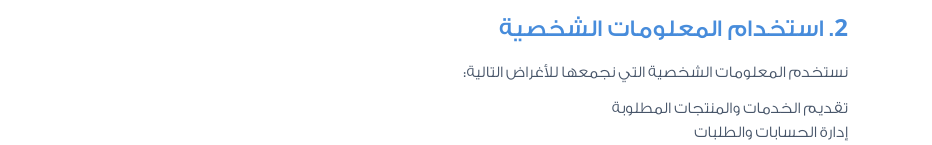
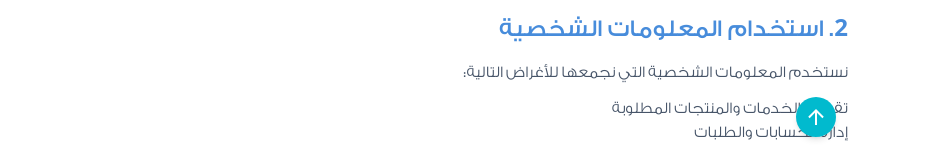
Before and after one commit to balaqytech/wathik-website, an Astro site: page /privacy-policy in a window 1280 px wide. Shown: the part 655-800 px from the top of the page, 348-1280 px from the left. Built offline with nearby package versions, Linux system fonts and the light colour scheme; Astro itself is replaced by a stand-in of ours.

Commit message:
add back-to-top button

```diff
--- a/src/layouts/Footer.astro
+++ b/src/layouts/Footer.astro
@@ -75,4 +75,7 @@ const currentYear = new Date().getFullYear();
             <Whatsapp class="h-8 w-8 "/>
         </div>
     </a>
+    <a href="#page" class="text-white bg-accent hidden lg:block fixed bottom-2 lg:right-16 xl:right-24 p-2 rounded-full shadow-md">
+        <svg class="h-6 w-6" xmlns="http://www.w3.org/2000/svg" viewBox="0 0 24 24" fill="currentColor"><path d="M13.0001 7.82843V20H11.0001V7.82843L5.63614 13.1924L4.22192 11.7782L12.0001 4L19.7783 11.7782L18.3641 13.1924L13.0001 7.82843Z"></path></svg>
+    </a>
 </footer>
--- a/src/layouts/Layout.astro
+++ b/src/layouts/Layout.astro
@@ -20,7 +20,7 @@ const { title } = Astro.props;
 		<title>{title}</title>
 		<SEO />
 	</head>
-	<body class="">
+	<body id="page">
 		<Header />
 		<slot />
 		<Footer />
```
